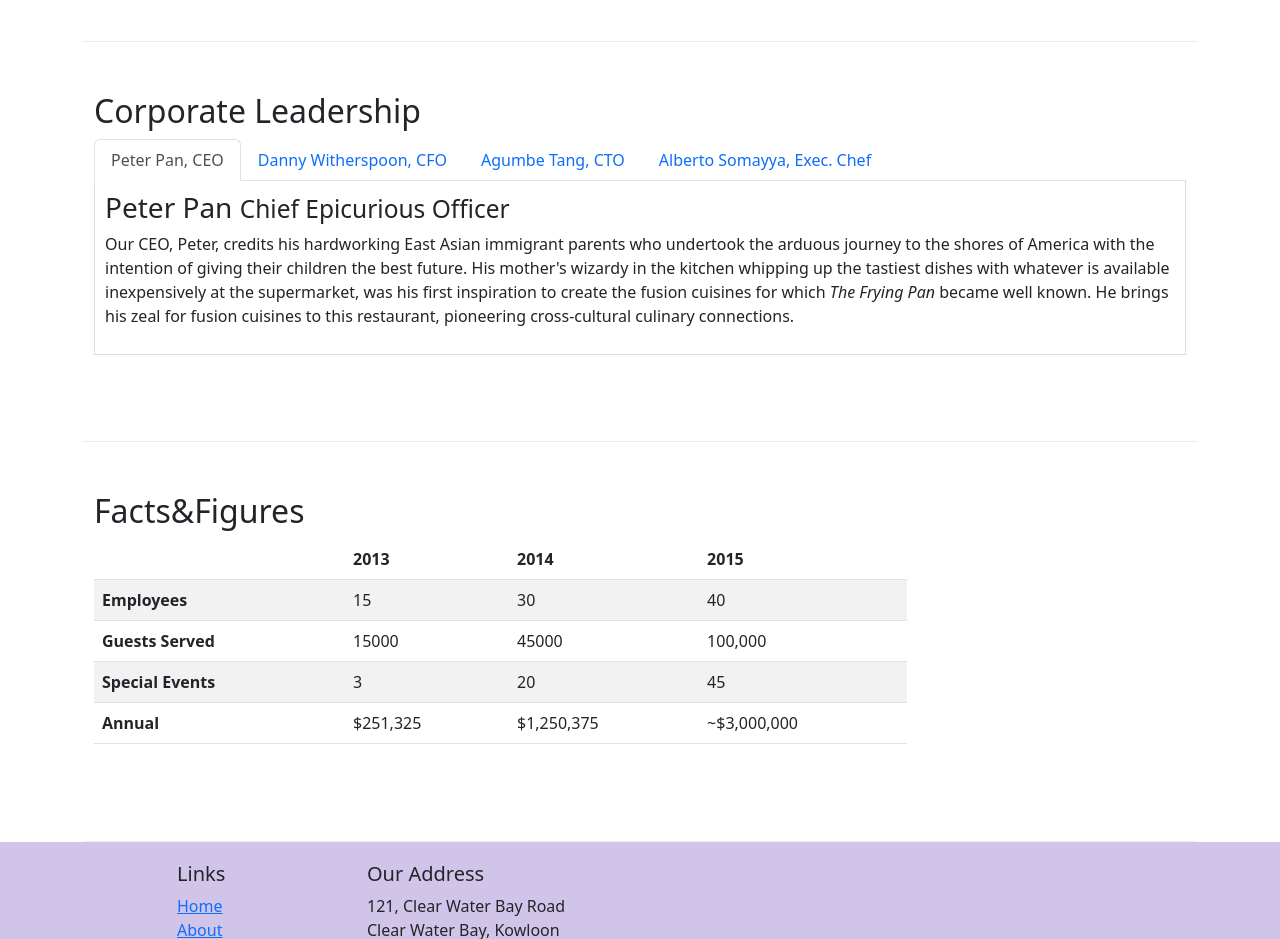
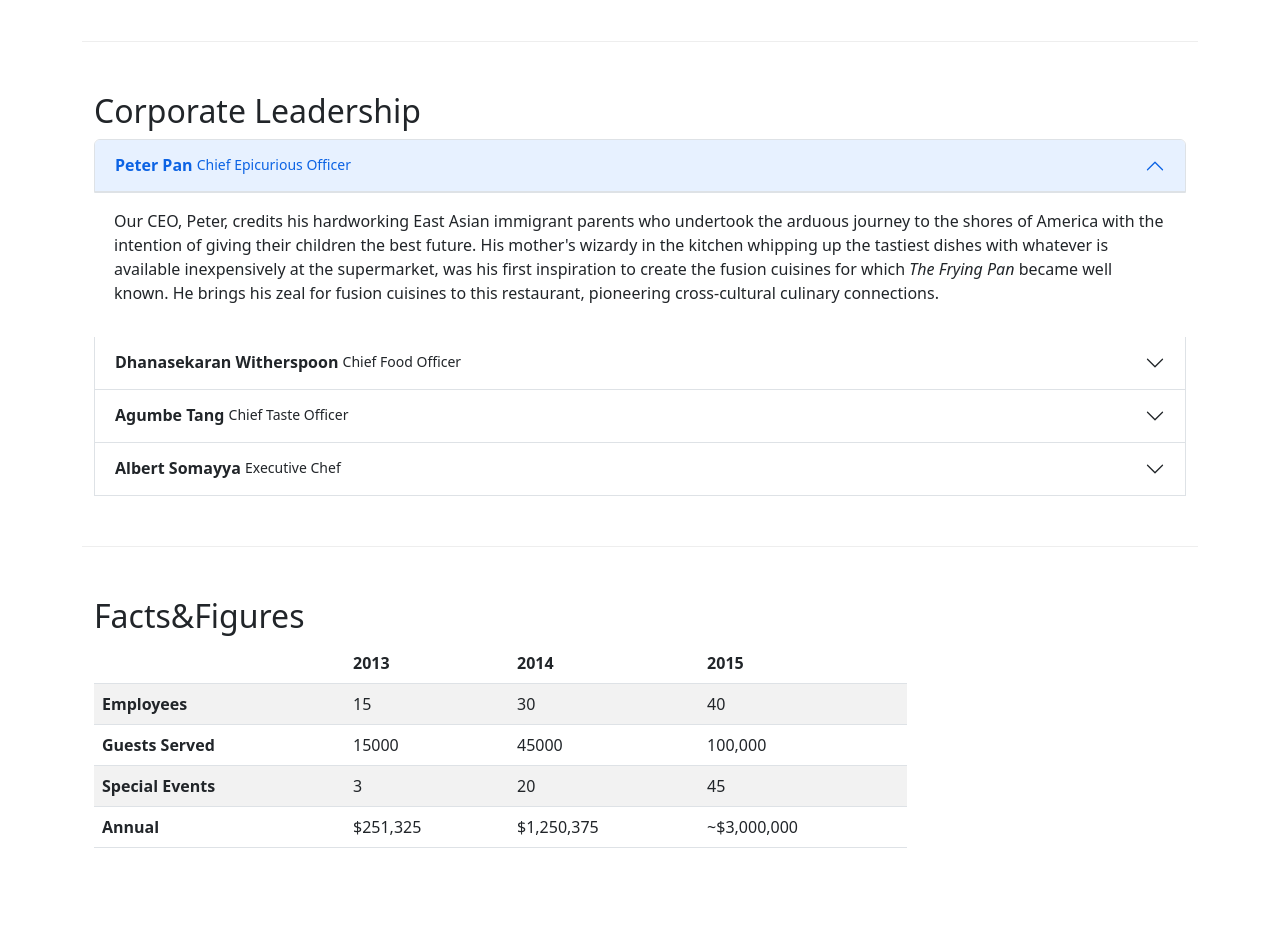
Before and after one commit to angelicasc22/Bootstrap-Course, a website: page Bootstrap4/conFusion/aboutus.html in a window 1280 px wide. Shown: the part 900-1839 px from the top of the page. Drawn offline with nearby package versions, Linux system fonts and the light colour scheme.

Commit message:
Accordion

```diff
--- a/Bootstrap4/conFusion/aboutus.html
+++ b/Bootstrap4/conFusion/aboutus.html
@@ -135,32 +135,29 @@
         <!-- Task 3 - Apply the classes so that the <p> elements containing the detailed descriptions of the corporate leadership is hidden only for extra small screens.-->
         <div class="col-12">
           <h2>Corporate Leadership</h2>
-
-          <!-- Nav tabs -->
-          <ul class="nav nav-tabs">
-            <li class="nav-item">
-              <a class="nav-link active" href="#peter" data-bs-toggle="tab" role="tab"
-                >Peter Pan, CEO</a
+          <!-- Tab panes -->
+          <div class="accordion" id="accordion">
+            <div class="accordion-item">
+              <h3 class="accordion-header" id="peterhead">
+                <button
+                  class="accordion-button"
+                  type="button"
+                  data-bs-toggle="collapse"
+                  data-bs-target="#peter"
+                  aria-expanded="true"
+                  aria-controls="peter"
                 >
-            </li>
-            <li class="nav-item">
-              <a class="nav-link" href="#danny" data-bs-toggle="tab" role="tab"
-                >Danny Witherspoon, CFO</a
+                  <b>Peter Pan&nbsp;</b><small>Chief Epicurious Officer</small>
+                </button>
+              </h3>
+            </div>
+            <div
+              id="peter"
+              class="accordion-collapse collapse show"
+              aria-labelledby="peterhead"
+              data-bs-parent="#accordion"
             >
-            </li>
-            <li class="nav-item">
-              <a class="nav-link" href="#agumbe" data-bs-toggle="tab">Agumbe Tang, CTO</a>
-            </li>
-            <li class="nav-item">
-              <a class="nav-link" href="#alberto" data-bs-toggle="tab"
-                >Alberto Somayya, Exec. Chef</a
-              >
-            </li>
-          </ul>
-          <!-- Tab panes -->
-          <div class="tab-content">
-            <div class="tab-pane fade show active" id="peter" role="tabpanel">
-              <h3>Peter Pan <small>Chief Epicurious Officer</small></h3>
+              <div class="accordion-body">
                 <p class="d-none d-sm-block">
                   Our CEO, Peter, credits his hardworking East Asian immigrant parents who undertook
                   the arduous journey to the shores of America with the intention of giving their
@@ -171,37 +168,96 @@
                   this restaurant, pioneering cross-cultural culinary connections.
                 </p>
               </div>
-            <div class="tab-pane fade show" id="danny" role="tabpanel">
-              <h3>Dhanasekaran Witherspoon <small>Chief Food Officer</small></h3>
+            </div>
+            <div class="accordion-item">
+              <h3 class="accordion-header" id="dhanhead">
+                <button
+                  class="accordion-button collapsed"
+                  type="button"
+                  data-bs-toggle="collapse"
+                  data-bs-target="#dhan"
+                  aria-expanded="false"
+                  aria-controls="dhan"
+                >
+                  <b>Dhanasekaran Witherspoon&nbsp;</b><small>Chief Food Officer</small>
+                </button>
+              </h3>
+            </div>
+            <div
+              id="dhan"
+              class="accordion-collapse collapse"
+              aria-labelledby="dhanhead"
+              data-bs-parent="#accordion"
+            >
+              <div class="accordion-body">
                 <p class="d-none d-sm-block">
                   Our CFO, Danny, as he is affectionately referred to by his colleagues, comes from a
                   long established family tradition in farming and produce. His experiences growing up
                   on a farm in the Australian outback gave him great appreciation for varieties of
-                food sources. As he puts it in his own words,
-                <em>Everything that runs, wins, and everything that stays, pays!</em>
+                  food sources. As he puts it in his own words, <em>Everything that runs, wins, and
+                  everything that stays, pays!</em>
                 </p>
               </div>
-            <div class="tab-pane fade show" id="agumbe" role="tabpanel">
-              <h3>Agumbe Tang <small>Chief Taste Officer</small></h3>
+            </div>
+            <div class="accordion-item">
+              <h3 class="accordion-header" id="agumhead">
+                <button
+                  class="accordion-button collapsed"
+                  type="button"
+                  data-bs-toggle="collapse"
+                  data-bs-target="#agum"
+                  aria-expanded="false"
+                  aria-controls="agum"
+                >
+                  <b>Agumbe Tang&nbsp;</b><small>Chief Taste Officer</small>
+                </button>
+              </h3>
+            </div>
+            <div
+              id="agum"
+              class="accordion-collapse collapse"
+              aria-labelledby="agumhead"
+              data-bs-parent="#accordion"
+            >
+              <div class="accordion-body">
                 <p class="d-none d-sm-block">
-                Blessed with the most discerning gustatory sense, Agumbe, our CTO, personally
-                ensures that every dish that we serve meets his exacting tastes. Our chefs dread the
-                tongue lashing that ensues if their dish does not meet his exacting standards. He
-                lives by his motto,
-                <em>You click only if you survive my lick.</em>
+                  Brought up in the forests of South India, Agumbe was a vital member of his family's
+                  forest team. He was taught the importance of maximizing
+                  <em>wild</em> ingredients in his daily meals. His experiences growing up on a farm
+                  in the Australian outback gave him great appreciation for varieties of food
+                  sources. Agumbe's experiences growing up on a farm in the Australian outback gave
+                  him great appreciation for varieties of food sources.
                 </p>
               </div>
-            <div class="tab-pane fade show" id="alberto" role="tabpanel">
-              <h3>Alberto Somayya <small>Executive Chef</small></h3>
+            </div>
+            <div class="accordion-item">
+              <h3 class="accordion-header" id="alberthead">
+                <button
+                  class="accordion-button collapsed"
+                  type="button"
+                  data-bs-toggle="collapse"
+                  data-bs-target="#albert"
+                  aria-expanded="false"
+                  aria-controls="albert"
+                >
+                 <b>Albert Somayya&nbsp;</b><small>Executive Chef</small>
+                </button>
+              </h3>
+            </div>
+            <div
+              id="albert"
+              class="accordion-collapse collapse"
+              aria-labelledby="alberthead"
+              data-bs-parent="#accordion"
+            >
+              <div class="accordion-body">
                 <p class="d-none d-sm-block">
                   Award winning three-star Michelin chef with wide International experience having
                   worked closely with whos-who in the culinary world, he specializes in creating
-                mouthwatering Indo-Italian fusion experiences. He says,
-                <em
-                  >Put together the cuisines from the two craziest cultures, and you get a winning
-                  hit! Amma Mia!</em
-                >
+                  mouthwatering Indo-Italian fusion experiences. He says, <em>Put together the cuisines
+                  from the two craziest cultures, and you get a winning hit! Amma Mia!</em>
                 </p>
+              </div>
             </div>
           </div>
         </div>
```
Lines whose indentation alone changed are shown as unchanged.
